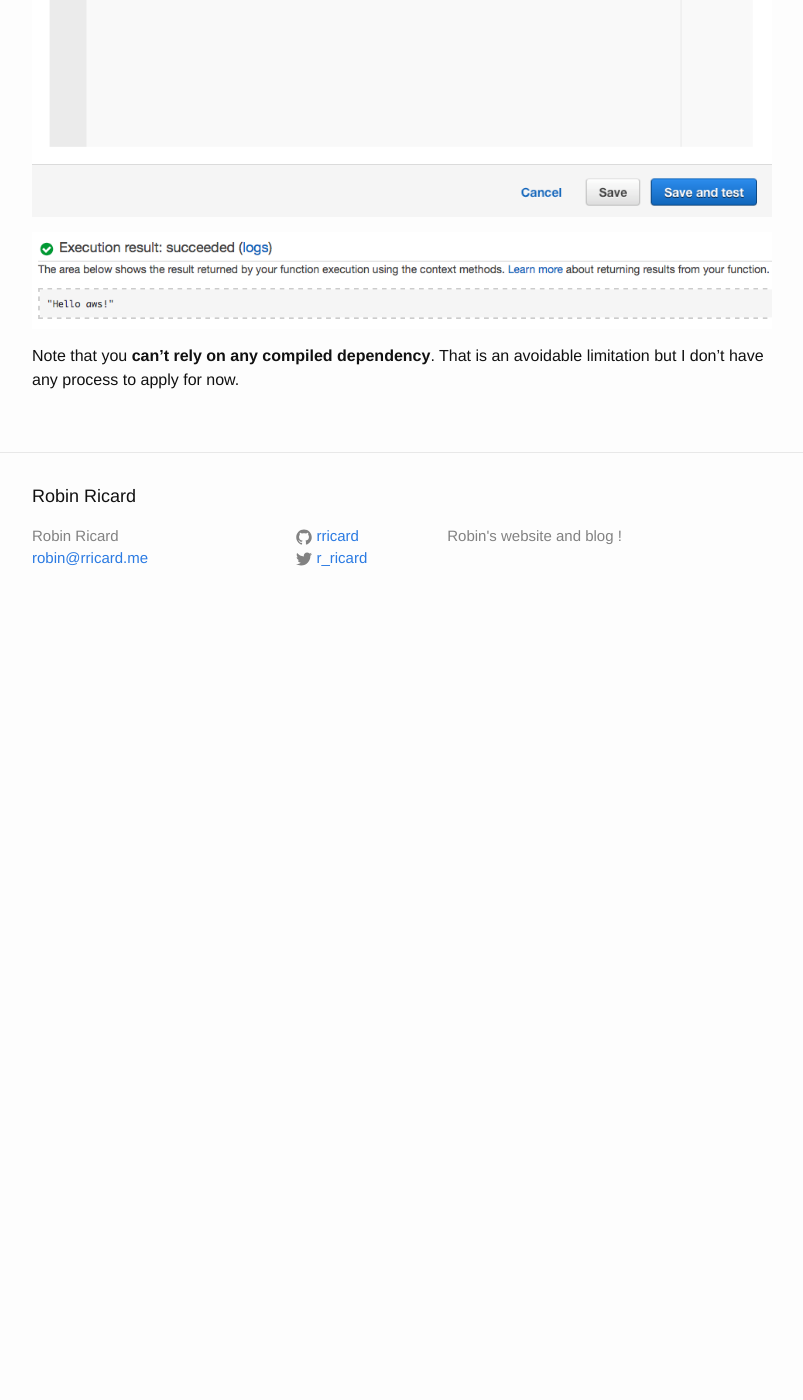
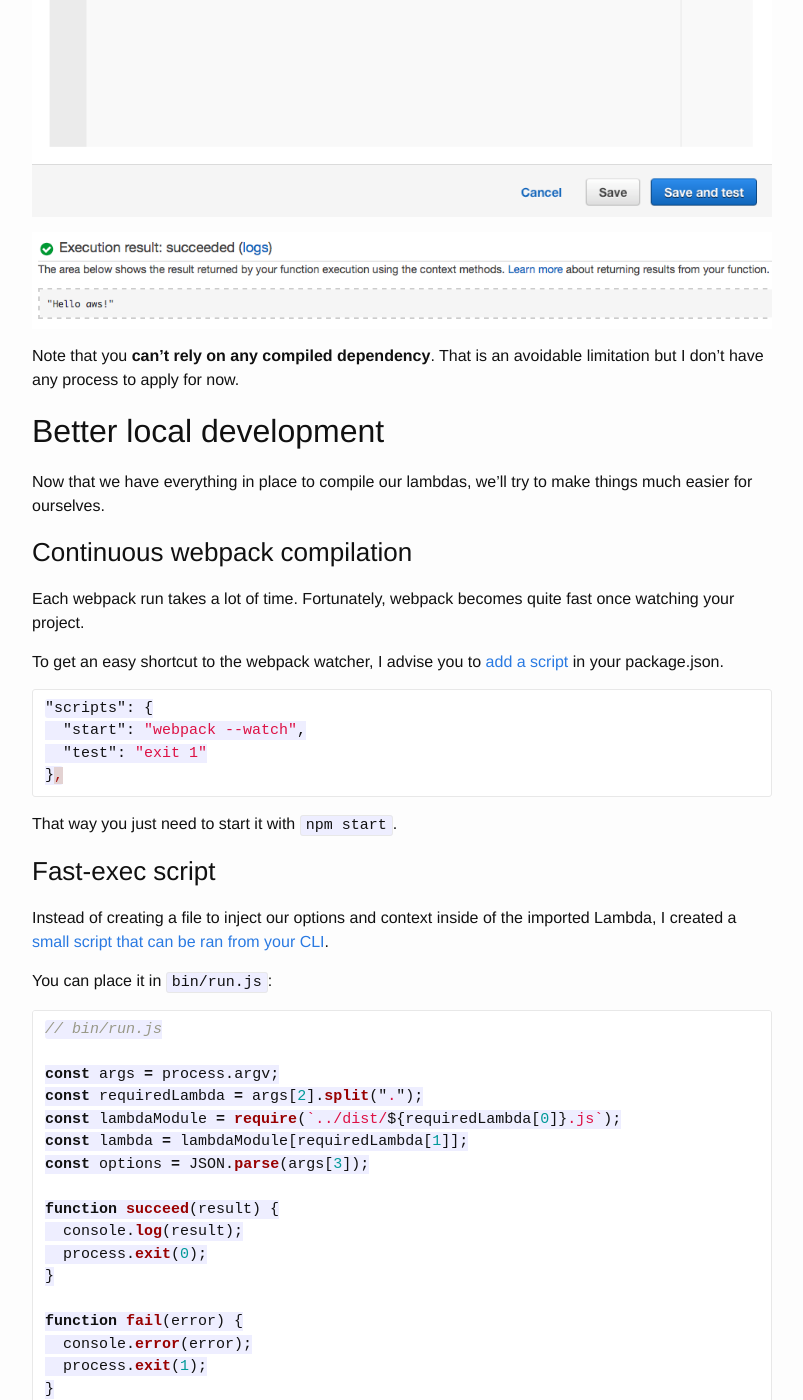
Before and after one commit to rricard/rricard.github.io, a Jekyll site: the page built from _posts/2015-11-23-es6-on-aws-lambda.md, in a window 1280 px wide and 1400 px high, scrolled down 5617 px. Shown: the whole window, without its empty margins (238-1041 px from the left). Built offline with Jekyll 4.4.1, drawn with Linux system fonts in a browser that asks for light colours; before the commit the page ends 6247 px from its top, so only the background shows below that; some of the changed text lies outside the part shown.

Commit message:
Add the fast exec script

````diff
--- a/_posts/2015-11-23-es6-on-aws-lambda.md
+++ b/_posts/2015-11-23-es6-on-aws-lambda.md
@@ -230,3 +230,81 @@
 
 Note that you **can't rely on any compiled dependency**. That is an avoidable
 limitation but I don't have any process to apply for now.
+
+## Better local development
+
+Now that we have everything in place to compile our lambdas, we'll try to make
+things much easier for ourselves.
+
+### Continuous webpack compilation
+
+Each webpack run takes a lot of time. Fortunately, webpack becomes quite fast
+once watching your project.
+
+To get an easy shortcut to the webpack watcher, I advise you to
+[add a script](https://github.com/rricard/lambda-es6-example/commit/28f0108f631d74254ccfde8cdfeb727e63dda870)
+in your package.json.
+
+```json
+"scripts": {
+  "start": "webpack --watch",
+  "test": "exit 1"
+},
+```
+
+That way you just need to start it with `npm start`.
+
+### Fast-exec script
+
+Instead of creating a file to inject our options and context inside of the
+imported Lambda, I created a
+[small script that can be ran from your CLI](https://github.com/rricard/lambda-es6-example/commit/a41308a0d85e04d5b76d6513e8fe98088e63df51).
+
+You can place it in `bin/run.js`:
+
+```js
+// bin/run.js
+
+const args = process.argv;
+const requiredLambda = args[2].split(".");
+const lambdaModule = require(`../dist/${requiredLambda[0]}.js`);
+const lambda = lambdaModule[requiredLambda[1]];
+const options = JSON.parse(args[3]);
+
+function succeed(result) {
+  console.log(result);
+  process.exit(0);
+}
+
+function fail(error) {
+  console.error(error);
+  process.exit(1);
+}
+
+const context = {
+  succeed: succeed,
+  fail: fail,
+  done: (err, res) => err ? fail(err) : succeed(res),
+  getRemainingTimeInMillis: () => Infinity,
+  functionName: "fakeLambda",
+  functionVersion: "0",
+  invokedFunctionArn: "arn:aws:lambda:fake-region:fake-acc:function:fakeLambda",
+  memoryLimitInMB: Infinity,
+  awsRequestId: "fakeRequest",
+  logGroupName: "fakeGroup",
+  logStreamName: "fakeStream",
+  identity: null,
+  clientContext: null
+};
+
+lambda(options, context);
+```
+
+Note again that you'll need a recent Node.js engine for local development.
+
+This script can be executed like this:
+
+```
+# node bin/run.js $lambdaFile.$lambdaFunction $lambdaOptions
+node bin/run.js hello.hello '{"name": "cli"}'
+```
````
